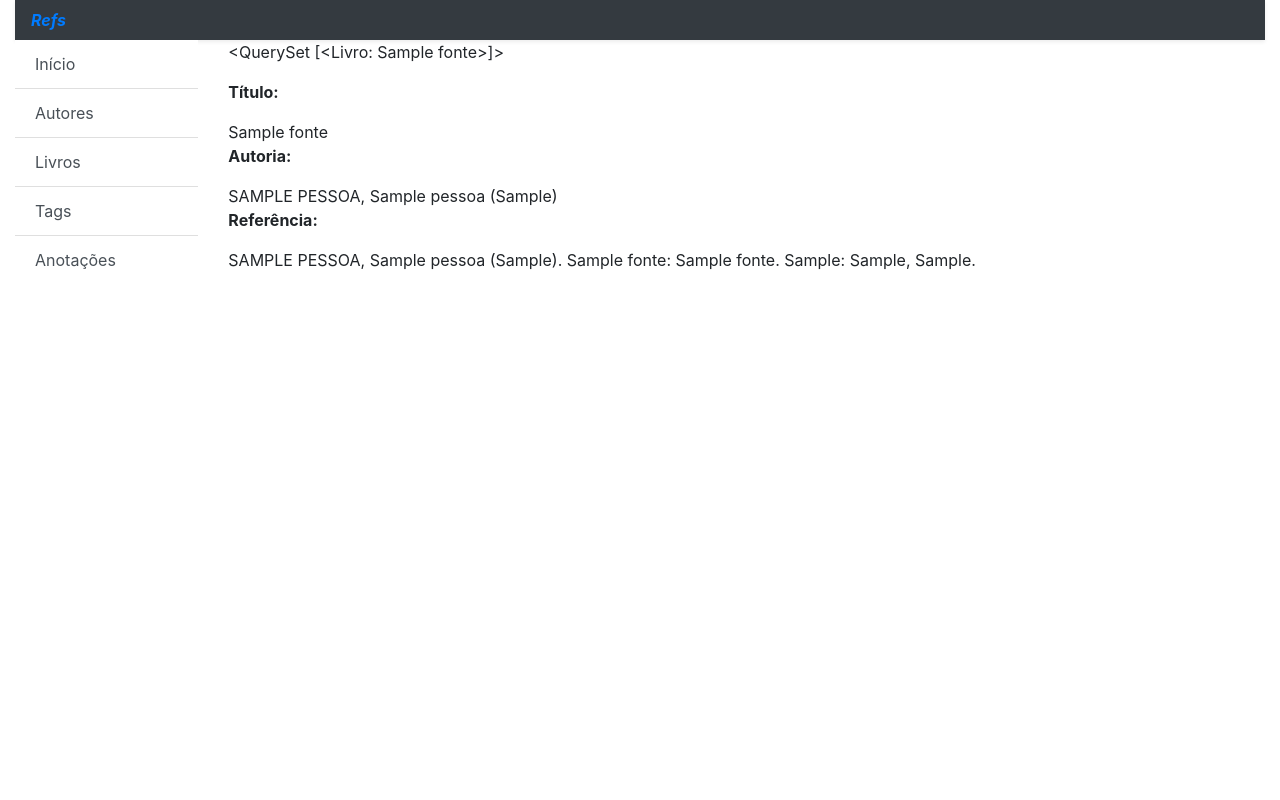
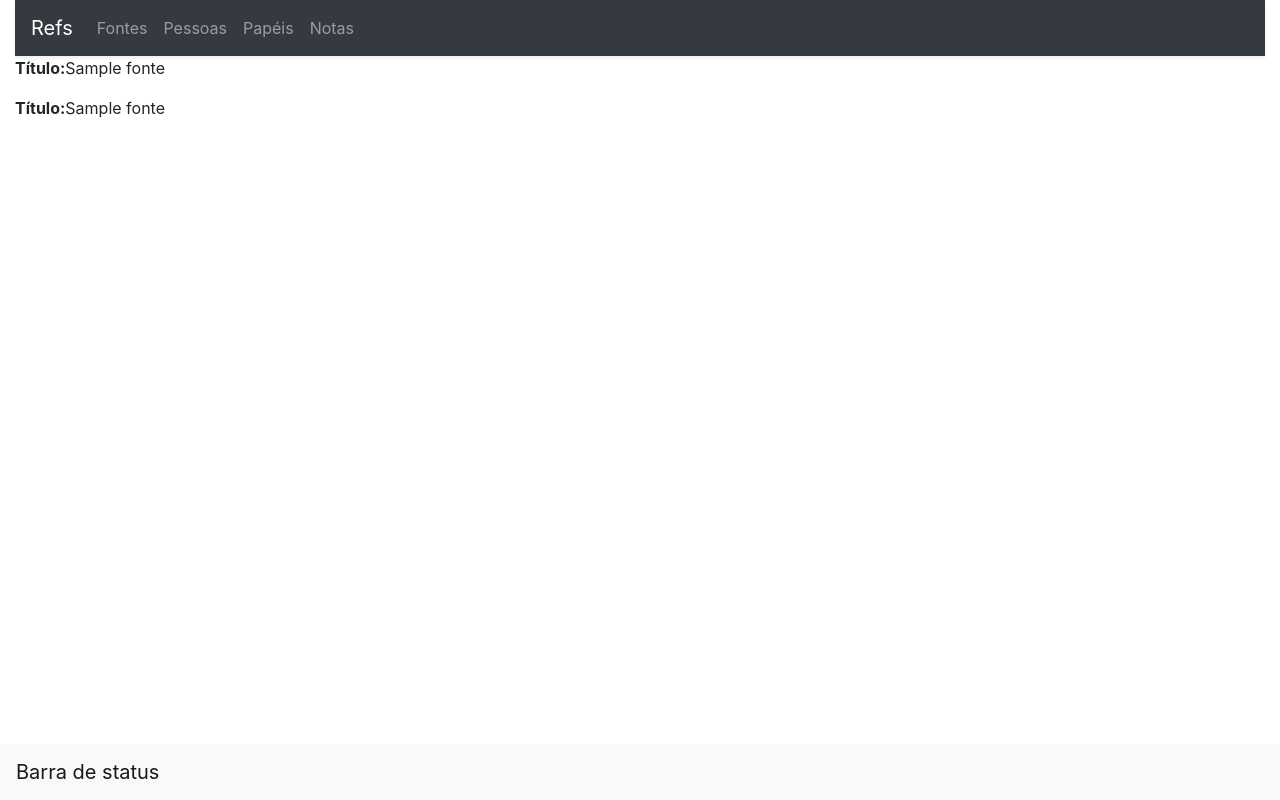
Before and after one commit to werbercesar/referencia, a Django app: page /catalogo/ in a window 1280 px wide. Run offline with Django 3.2, Linux system fonts and the light colour scheme; tables that the repository leaves empty hold one stand-in row (values such as "Sample post"); some libraries are stand-ins or nearby versions.

Commit message:
Refocalizando 1

```diff
--- a/livros/catalogo/admin.py
+++ b/livros/catalogo/admin.py
@@ -1,6 +1,9 @@
 from django.contrib import admin
-from catalogo.models import Pessoa, Fonte
+from catalogo.models import Pessoa, Fonte, Papel, PapelPessoa, Livro
 
 
 admin.site.register(Pessoa)
 admin.site.register(Fonte)
+admin.site.register(Papel)
+admin.site.register(PapelPessoa)
+admin.site.register(Livro)
--- a/livros/catalogo/models.py
+++ b/livros/catalogo/models.py
@@ -33,36 +33,16 @@ class Fonte(models.Model):
         return n_tmp.strip()[:-1]
 
 
-class NomePapel(models.Model):
+class Papel(models.Model):
     nome = models.CharField(max_length=25, verbose_name='Nome do papel')
     abreviatura = models.CharField(max_length=6, verbose_name='Abreviatura')
     autoridade_fonte = models.BooleanField(verbose_name="Este papel é de autoridade da fonte?", default=False)
 
 class PapelPessoa(models.Model):
-    AUTOR       = 'AUT'
-    TRADUTOR    = 'TRA'
-    ORGANIZADOR = 'ORG'
-    COORDENADOR = 'COO'
-    EDITOR      = 'EDI'
-    REVISOR     = 'REV'
-    PREFACIADOR = 'PRE'
-    COMPILADOR  = 'COM'
-    ILUSTRADOR  = 'ILU'
-    NOME_PAPEL  = (
-        (AUTOR, 'Autor'),
-        (TRADUTOR, 'Tradutor'),
-        (ORGANIZADOR, 'Organizador'),
-        (COORDENADOR, 'Coordenador'),
-        (EDITOR, 'Editor'),
-        (REVISOR, 'Revisor'),
-        (PREFACIADOR, 'Prefaciador'),
-        (COMPILADOR, 'Compilador'),
-        (ILUSTRADOR, 'Ilustrador'),
-    )
+    papel  = models.ForeignKey(Papel, on_delete=models.PROTECT)
     pessoa = models.ForeignKey(Pessoa, on_delete=models.CASCADE)
     fonte  = models.ForeignKey(Fonte , on_delete=models.CASCADE)
     ordem  = models.PositiveSmallIntegerField(verbose_name="Ordem de citação")
-    papel  = models.CharField(max_length=3, verbose_name='Papel', choices=NOME_PAPEL, default=AUTOR)
 
 class Livro(Fonte):
     edicao = models.CharField(max_length=10, verbose_name="Edição", null=True, blank=True)
--- a/livros/catalogo/templates/index.html
+++ b/livros/catalogo/templates/index.html
@@ -1,28 +1,11 @@
 {% extends "template_basico.html" %}
 
-<!--
-{% block badge_autor %}
-    {{ num_autores }}
+{% block content %}
+    {% for fonte in lista_fonte %}
+        <p><b>Título:</b>{{ fonte.titulo }}</p>
+    {% endfor %}
+    {% for livro in lista_livro %}
+        <p><b>Título:</b>{{ livro.titulo }}</p>
+    {% endfor %}
+
 {% endblock %}
-
-{% block badge_livro %}
-    {{ num_livros }}
-{% endblock %}
--->
-
-{% block content %}
-    {% for livro in lista_livro %}
-<p> {{ lista_livro }} </p>
-        <p><b>Título:</b></p> {{ livro.titulo }}<br>
-        <p><b>Autoria:</b></p> {{ livro.autoria }}<br>
-        <p><b>Referência:</b></p> {{ livro.referencia }} <br>
-            <!--{% for a in livro.autor.all %}-->
-
-                    <!--{{ a.chamada }} <br>-->
-            <!--{% endfor %}-->
-<!--{{ livro.autor.chamada }}<br>-->
-
-
-
-    <!--{% endfor %}-->
-{% endblock %}
--- a/livros/catalogo/templates/template_basico.html
+++ b/livros/catalogo/templates/template_basico.html
@@ -15,35 +15,42 @@
     <link rel="stylesheet" href="{% static 'css/styles.css' %}">
 </head>
 <body>
-<div class="container-fluid">
-    <a class="navbar navbar-dark bg-dark shadow-sm" href="#">
-        <strong><em>Refs</em></strong>
-    </a>
-    <div class="row">
-        <div class="col-sm-2">
-            {% block sidebar %}
-            <div class="list-group list-group-flush">
-                <a href="{% url 'index' %}"
-                   class="list-group-item list-group-item-action">
-                    Início
-                </a>
-                <a href="#"
-                   class="list-group-item list-group-item-action">
-                    Autores
-                    <!--<span class="badge badge-info">{% block badge_autor %}{% endblock %}</span>-->
-                </a>
-                <a href="#"
-                   class="list-group-item list-group-item-action">
-                    Livros
-                    <!--<span class="badge badge-info">{% block badge_livro %}{% endblock %}</span>-->
-                </a>
-                <a href="#" class="list-group-item list-group-item-action">Tags</a>
-                <a href="#" class="list-group-item list-group-item-action">Anotações</a>
+    <div class="container-fluid">
+        <nav class="navbar navbar-expand-lg navbar-dark bg-dark shadow-sm" href="#">
+            <a class="navbar-brand" href="/catalogo/">Refs</a>
+            <button class="navbar-toggler" type="button" data-toggle="collapse"
+                    data-target="#MenuOculto" aria-controls="MenuOculto"
+                    aria-expanded="false" aria-label="Menu">
+                    <span class="navbar-toggler-icon"></span>
+            </button>
+            <div class="collapse navbar-collapse" id="MenuOculto">
+                <ul class="navbar-nav mr-auto mt-2 mt-lg-0">
+                    <li class="nav-item"><a class="nav-link" href="fontes">Fontes</a></li>
+                    <li class="nav-item"><a class="nav-link" href="#">Pessoas</a></li>
+                    <li class="nav-item"><a class="nav-link" href="#">Papéis</a></li>
+                    <li class="nav-item"><a class="nav-link" href="#">Notas</a></li>
+                </ul>
             </div>
-            {% endblock %}
+        </nav>
+        <div class="row align-items-start">
+            <div class="col">{% block content %}{% endblock %}</div>
         </div>
-        <div class="col-sm-10 ">{% block content %}{% endblock %}</div>
+        <nav class="navbar fixed-bottom navbar-light bg-light">
+            <a class="navbar-brand" href="#">Barra de status</a>
+        </nav>
     </div>
-</div>
+
+<script src="https://code.jquery.com/jquery-3.3.1.slim.min.js"
+        integrity="sha384-q8i/X+965DzO0rT7abK41JStQIAqVgRVzpbzo5smXKp4YfRvH+8abtTE1Pi6jizo"
+        crossorigin="anonymous">
+</script>
+<script src="https://cdnjs.cloudflare.com/ajax/libs/popper.js/1.14.3/umd/popper.min.js"
+        integrity="sha384-ZMP7rVo3mIykV+2+9J3UJ46jBk0WLaUAdn689aCwoqbBJiSnjAK/l8WvCWPIPm49"
+        crossorigin="anonymous">
+</script>
+<script src="https://stackpath.bootstrapcdn.com/bootstrap/4.1.3/js/bootstrap.min.js"
+        integrity="sha384-ChfqqxuZUCnJSK3+MXmPNIyE6ZbWh2IMqE241rYiqJxyMiZ6OW/JmZQ5stwEULTy"
+        crossorigin="anonymous">
+</script>
 </body>
 </html>
--- a/livros/catalogo/urls.py
+++ b/livros/catalogo/urls.py
@@ -4,6 +4,6 @@ from catalogo import views
 
 urlpatterns = [
     path('', views.index, name='index'),
-    # path('livros/', views.LivroListView.as_view(), name='livros'),
+    path('fontes/', views.ListaFontes.as_view(), name='fontes'),
     # path('livro/<int:pk>', views.LivroDetalheView.as_view(), name='detalhe_livro'),
 ]
--- a/livros/catalogo/views.py
+++ b/livros/catalogo/views.py
@@ -1,22 +1,17 @@
 from django.shortcuts import render
-# from django.views import generic
-
+from django.views.generic import ListView
 from . import models
 
+def index(request):
+    lista_fonte = models.Fonte.objects.all()
+    lista_livro = models.Livro.objects.all()
+    contexto = {
+       "lista_fonte": lista_fonte,
+       "lista_livro": lista_livro,
+    }
+    return render(request, "index.html", context=contexto)
 
-def index(request):
-
-    num_livros = models.Livro.objects.all().count()
-    num_autores = models.Fonte.objects.all().count()
-
-    lista_livros = models.Livro.objects.all()
-
-
-    contexto = {
-       # 'num_livros': num_livros,
-       # 'num_autores': num_autores,
-       "lista_livro": lista_livros
-    }
-
-
-    return render(request, "index.html", context=contexto)
+class ListaFontes(ListView):
+    model = models.Fonte
+    context_object_name = 'lista_de_fontes'
+    template_name = "lista_fontes.html"
--- a/livros/livros/settings.py
+++ b/livros/livros/settings.py
@@ -38,6 +38,7 @@ INSTALLED_APPS = [
     'django.contrib.messages',
     'django.contrib.staticfiles',
     'catalogo.apps.CatalogoConfig',
+    'nota.apps.NotaConfig',
 ]
 
 MIDDLEWARE = [
```
Also changed, not shown: livros/catalogo/templates/lista_fontes.html (added, +10 -0 lines), livros/nota/models.py (+6 -3 lines), livros/catalogo/migrations/0004_auto_20180927_2135.py (added), livros/nota/forms.py (added), livros/nota/migrations/0001_initial.py (added).
